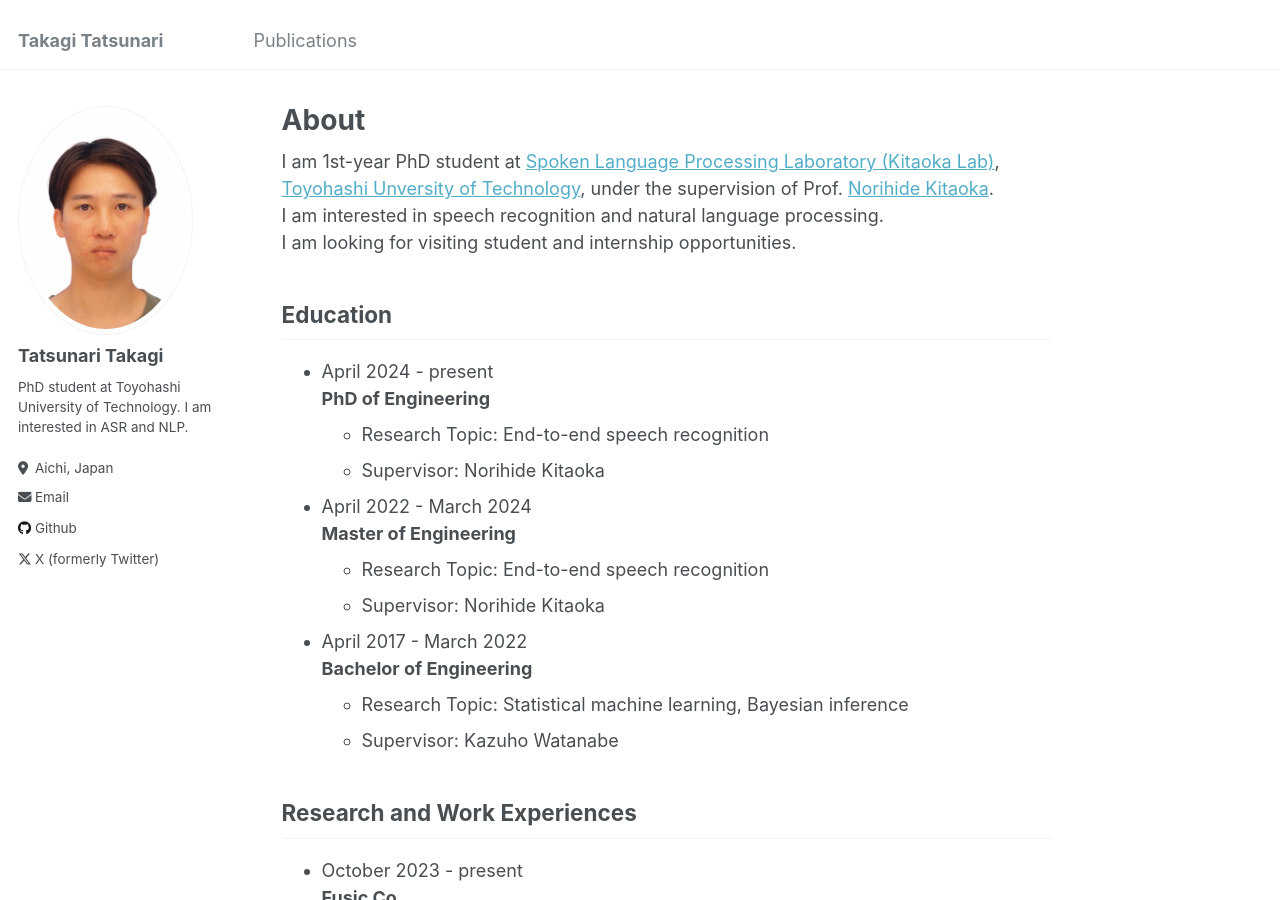
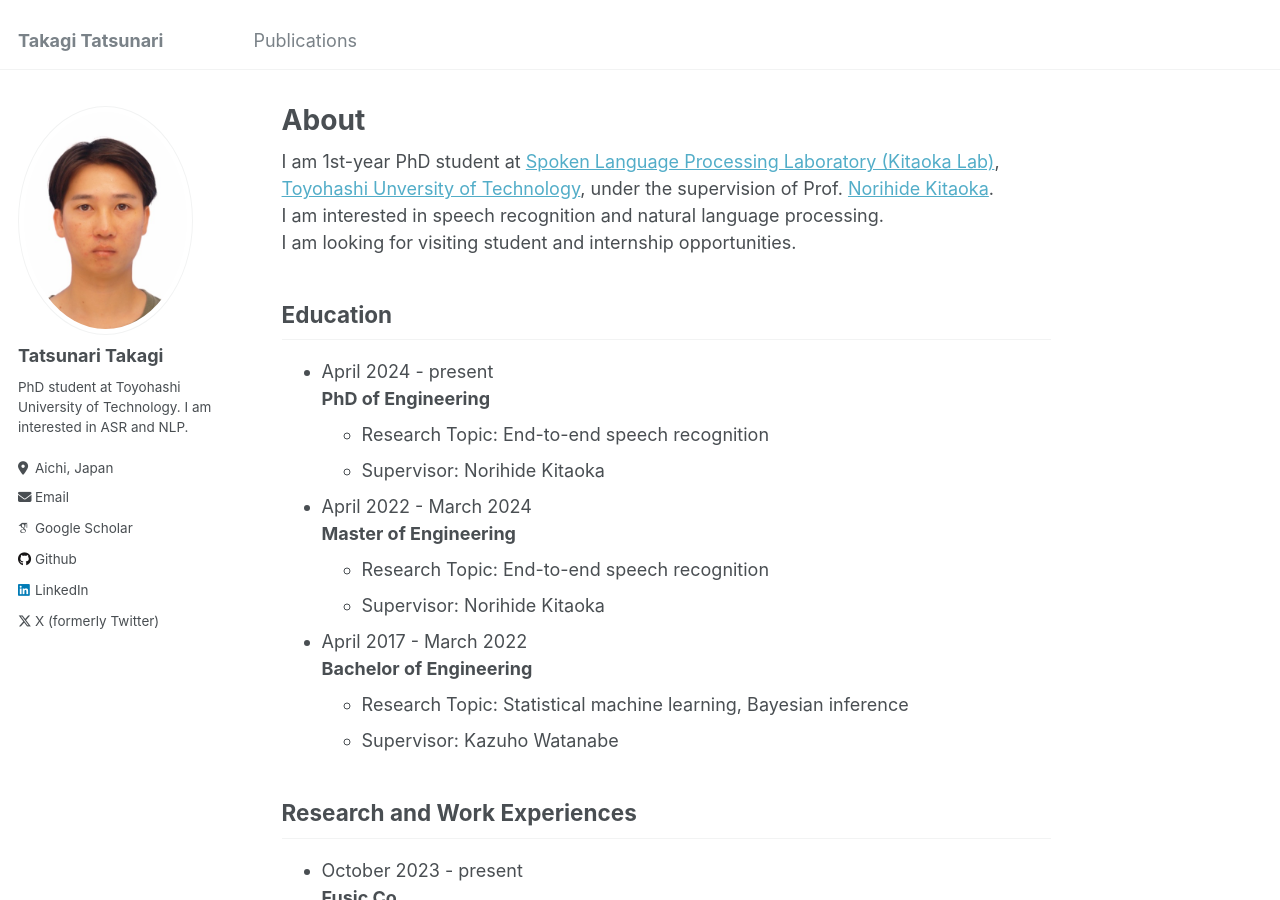
Before and after one commit to takagi171832/takagi171832.github.io, a Jekyll site: the page built from _pages/about.md, in a window 1280 px wide and 900 px high. Built offline with Jekyll 4.4.1, drawn with Linux system fonts in a browser that asks for light colours; some web fonts are replaced; part of the change alters nothing that is shown.

Commit message:
added scholar, linedin and github

```diff
--- a/_config.yml
+++ b/_config.yml
@@ -33,7 +33,7 @@ author:
 
   # Academic websites
   arxiv            : # URL - Update with the correct link to your profile
-  googlescholar    :
+  googlescholar    : https://scholar.google.com/citations?hl=ja&user=dkaV8boAAAAJ
   impactstory      : # URL
   orcid            :
   semantic         : # URL
@@ -44,7 +44,7 @@ author:
   bitbucket        : # Username - Update with your username on the site
   codepen          : # Username
   dribbble         : # Username
-  github           : "https://github.com/takagi171832"
+  github           : takagi171832
   kaggle           : # Username
   stackoverflow    : # User number or user number and name (i.e., use "1" or "1/jeff-atwood")
 
@@ -58,7 +58,7 @@ author:
   keybase          : # Username
   instagram        : # Username
   lastfm           : # Username
-  linkedin         : # Username
+  linkedin         : tatsunaritakagi # Username
   mastodon         : # URL
   medium           : # URL
   pinterest        : # Username
```
